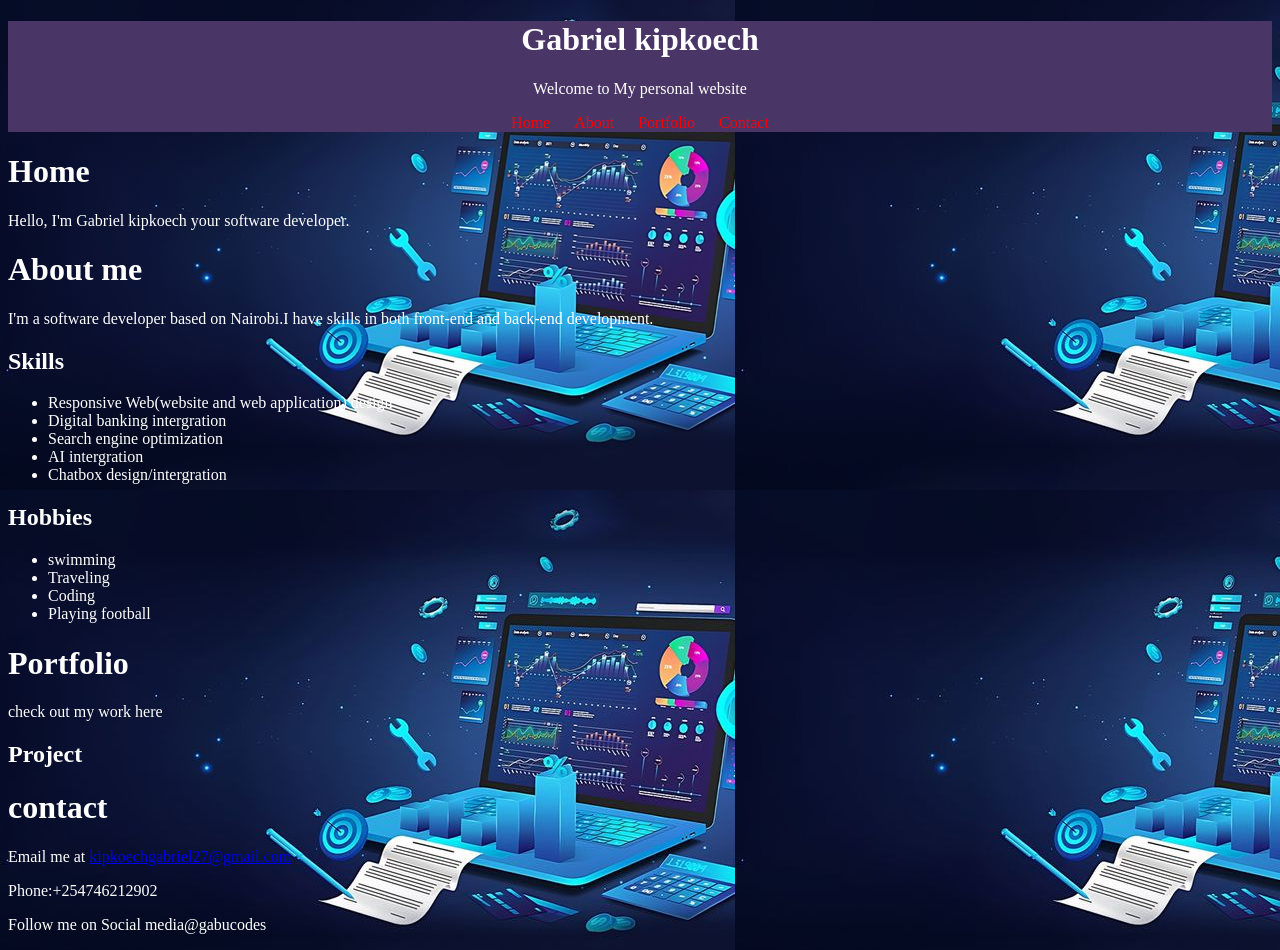
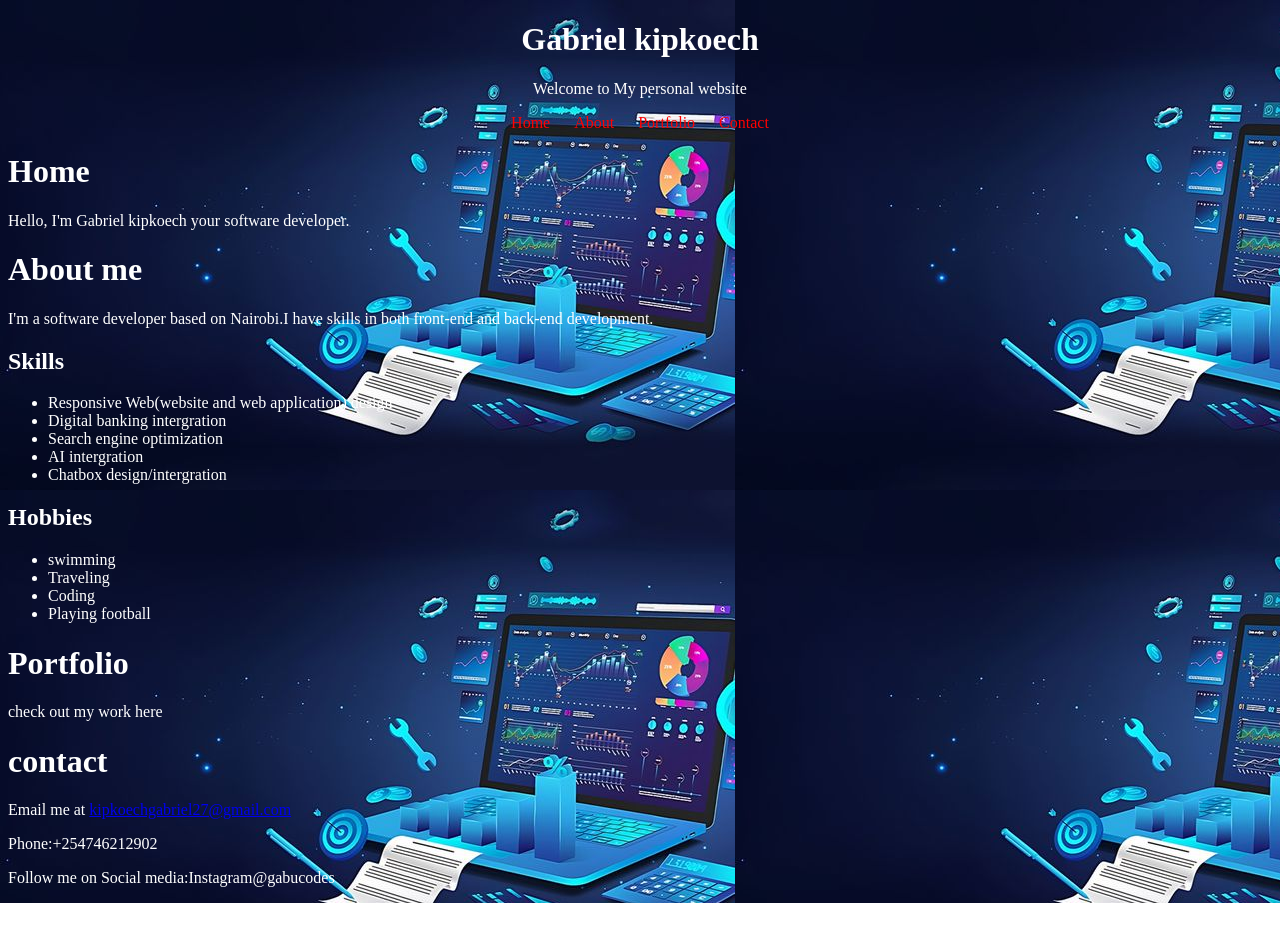
Before and after one commit to gabucodes/my-personal-website, a plain HTML site: page index.html in a window 1280 px wide. After the commit the page ends 903 px from the top, so only its background shows below. Drawn offline with Linux system fonts and the light colour scheme.

Commit message:
completes project

```diff
--- a/index.html
+++ b/index.html
@@ -48,14 +48,11 @@
             <h1>Portfolio</h1>
             <p>check out my work here</p>
         </div>
-        <div id="project">
-            <h2>Project</h2>
-        </div>
         <div id="contact">
             <h1>contact</h1>
             <p>Email me at <a href="mailto:kipkoechgabriel27@gmail.com">kipkoechgabriel27@gmail.com</a></p>
             <p>Phone:+254746212902</p>
-            <p>Follow me on Social media@gabucodes</p>
+            <p>Follow me on Social media:Instagram@gabucodes</p>
         </div>
         <script src="index.js"></script>
     </body>
--- a/style.css
+++ b/style.css
@@ -1,5 +1,4 @@
 #header {
-background-color: #493667
 }
 #home {
 background-image: url("image.jpg.jpeg")
```
